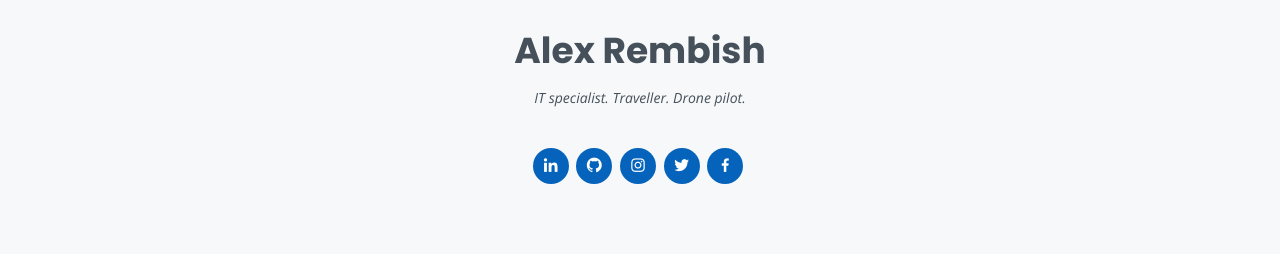
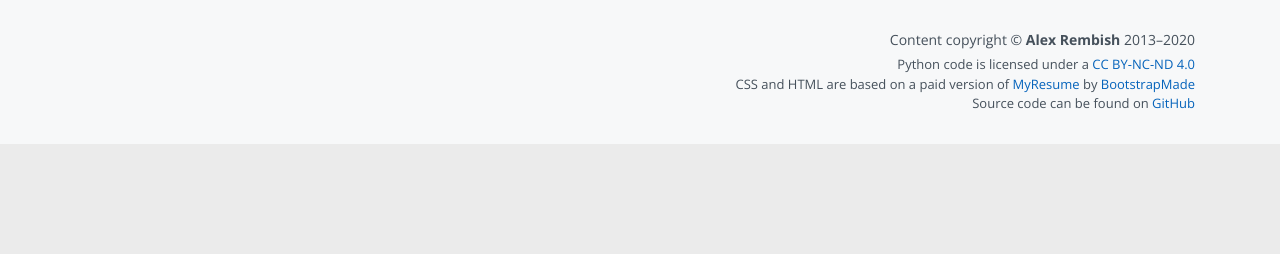
Before and after one commit to rembish/rembish_org, a Flask app: page / in a window 1280 px wide. Shown: the part 801-1055 px from the top of the page. After the commit the page ends 945 px from the top, so only its background shows below. Run offline with Flask 2, Linux system fonts and the light colour scheme; some libraries are stand-ins or nearby versions.

Commit message:
License added

```diff
--- a/rembish_org/application.py
+++ b/rembish_org/application.py
@@ -1,3 +1,4 @@
+from datetime import datetime
 from pkgutil import iter_modules
 
 from flask import Flask, url_for
@@ -23,6 +24,12 @@ def create_app():
     def static_url(filename):
         return url_for('static', filename=filename)
 
+    @app.context_processor
+    def global_variables():
+        return {
+            "now": datetime.now()
+        }
+
     for minfo in iter_modules(blueprints.__path__):
         app.register_blueprint(import_string(f"{blueprints.__name__}.{minfo.name}:root"))
 
--- a/rembish_org/static/css/style.css
+++ b/rembish_org/static/css/style.css
@@ -589,7 +589,7 @@ section {
   background: #f7f8f9;
   color: #45505b;
   font-size: 14px;
-  text-align: center;
+  text-align: right;
   padding: 30px 0;
 }
 
--- a/rembish_org/templates/layout.html
+++ b/rembish_org/templates/layout.html
@@ -54,14 +54,17 @@
   <!-- ======= Footer ======= -->
   <footer id="footer">
     <div class="container">
-      <h3>Alex Rembish</h3>
-      <p>IT specialist. Traveller. Drone pilot.</p>
-      <div class="social-links">
-        <a href="https://linkedin.com/in/rembish/" class="linkedin"><i class="bx bxl-linkedin"></i></a>
-        <a href="https://github.com/rembish" class="github"><i class="bx bxl-github"></i></a>
-        <a href="https://instagram.com/arembish/" class="instagram"><i class="bx bxl-instagram"></i></a>
-        <a href="https://twitter.com/rembish" class="twitter"><i class="bx bxl-twitter"></i></a>
-        <a href="https://facebook.com/rembish/" class="facebook"><i class="bx bxl-facebook"></i></a>
+      <div class="copyright">
+          Content copyright &copy; <strong>Alex Rembish</strong> 2013&ndash;{{ now.year }}
+      </div>
+      <div class="credits">
+        Python code is licensed under a <a rel="license" href="http://creativecommons.org/licenses/by-nc-nd/4.0/">CC BY-NC-ND 4.0</a><br>
+        CSS and HTML are based on a paid version of <a href="https://bootstrapmade.com/free-html-bootstrap-template-my-resume/">MyResume</a> by <a href="https://bootstrapmade.com/">BootstrapMade</a><br>
+        Source code can be found on <a href="https://github.com/rembish/rembish_org">GitHub</a>
+        <!--
+         Based on MyResume - v2.1.0 (https://bootstrapmade.com/free-html-bootstrap-template-my-resume/).
+         Template was properly purchased (Order #18932898)
+         -->
       </div>
     </div>
   </footer><!-- End Footer -->
```
Also changed, not shown: CHANGELOG.md, 1 other file.
